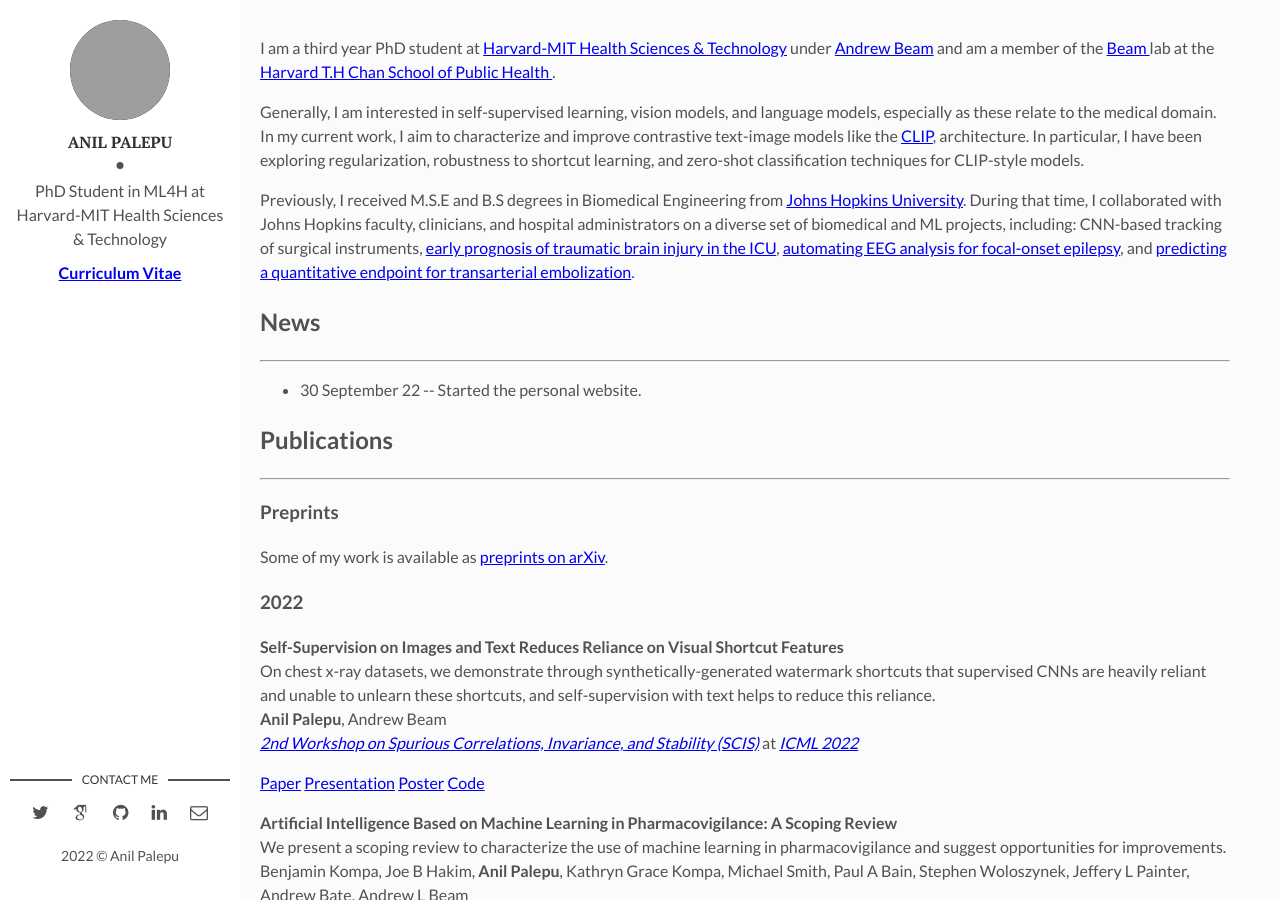
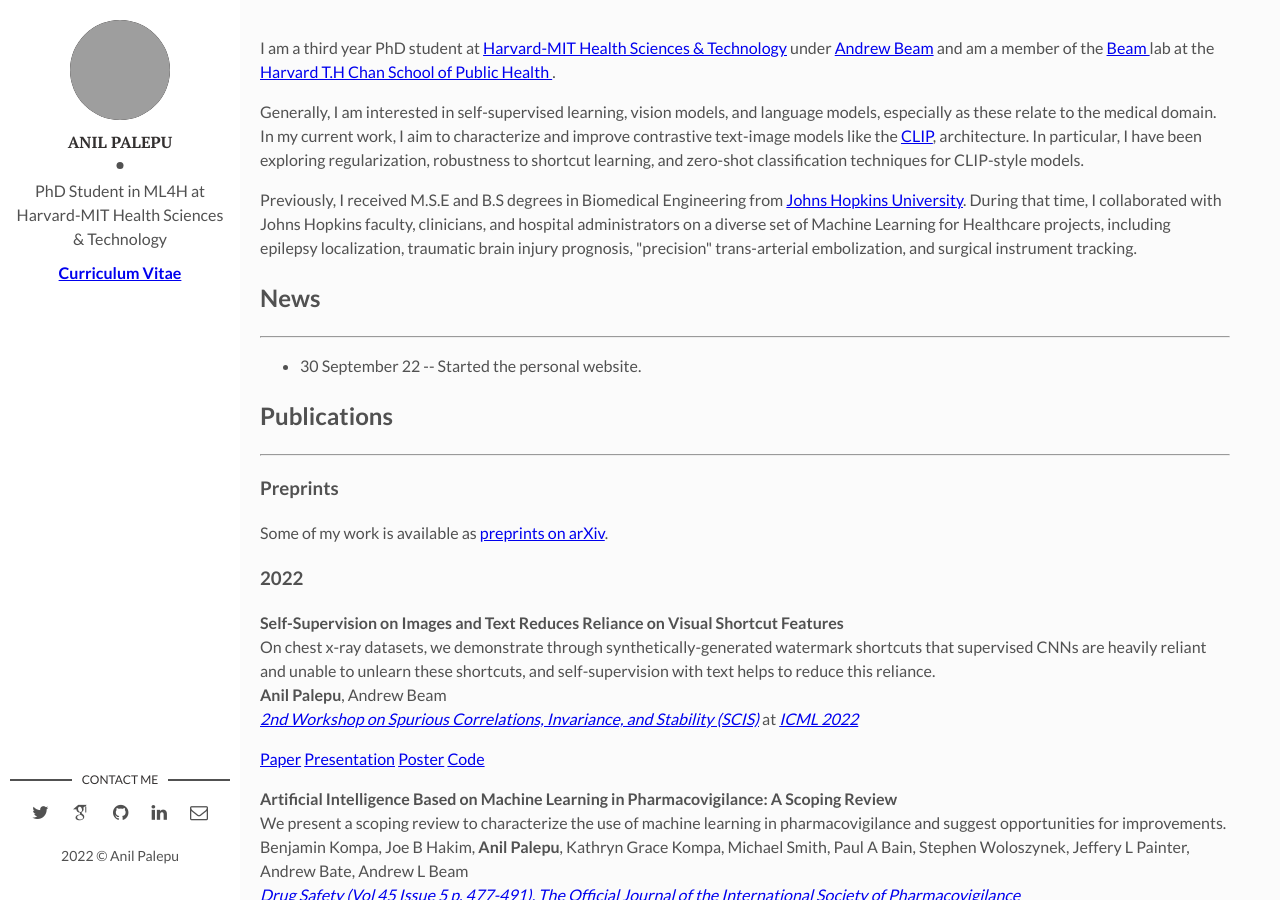
Before and after one commit to apalepu13/apalepu13.GitHub.io, a Jekyll site: the page built from index.html, in a window 1280 px wide and 900 px high. Built offline with Jekyll 4.4.1, drawn with Linux system fonts in a browser that asks for light colours; nearby versions of some CDN libraries; some web fonts are replaced; the list of posts is cut into pages by our own code; grey boxes are pictures that could not be loaded.

Commit message:
Fixed bolding issue and prior experience section

```diff
--- a/index.html
+++ b/index.html
@@ -12,8 +12,7 @@
   		</p><p>
         Generally, I am interested in self-supervised learning, vision models, and language models, especially as these relate to the medical domain. In my current work, I aim to characterize and improve contrastive text-image models like the <a href='https://openai.com/blog/clip/'>CLIP</a>, architecture. In particular, I have been exploring regularization, robustness to shortcut learning, and zero-shot classification techniques for CLIP-style models.
       </p><p>
-        Previously, I received M.S.E and B.S degrees in Biomedical Engineering from <a href="https://www.jhu.edu">Johns Hopkins University</a>. During that time, I collaborated with Johns Hopkins faculty, clinicians, and hospital administrators on a diverse set of biomedical and ML projects, including: CNN-based tracking of surgical instruments, <a href="https://www.nature.com/articles/s41598-021-99397-4">early prognosis of traumatic brain injury in the ICU</a>, <a href="https://ieeexplore.ieee.org/abstract/document/8512244">automating EEG analysis for focal-onset epilepsy</a>, and <a href="https://asmedigitalcollection.asme.org/medicaldevices/article-abstract/15/2/021005/1090562/Establishing-a-Quantitative-Endpoint-for">predicting a quantitative endpoint for transarterial embolization</a>.
-        </p></div>
+        Previously, I received M.S.E and B.S degrees in Biomedical Engineering from <a href="https://www.jhu.edu">Johns Hopkins University</a>. During that time, I collaborated with Johns Hopkins faculty, clinicians, and hospital administrators on a diverse set of Machine Learning for Healthcare projects, including epilepsy localization, traumatic brain injury prognosis, "precision" trans-arterial embolization, and surgical instrument tracking.</p></div>
 
         <div class="row">
           <h2><a name="news"></a>News</h2>
@@ -76,7 +75,7 @@
       	  </p>
 
           <p>
-            <strong>Establishing a Quantitative Endpoint for Transarterial Embolization From Real-Time Pressure Measurements<br>
+            <strong>Establishing a Quantitative Endpoint for Transarterial Embolization From Real-Time Pressure Measurements</strong><br>
             We describe the design of a novel pressure-sensing multilumen catheter and present in-vitro experiments demonstrating that 1) occluded vessel pressure served as a targetable embolization endpoint and 2) off-target embolization could be characterized as a function of injection and vessel pressure<br>
             Prateek C. Gowda,  Victoria X. Chen,  Miguel C. Sobral,  Taylor L. Bobrow,  Tatiana Gelaf Romer,  <strong>Anil K. Palepu</strong>, Joanna Y. Guo,  Dohyung J. Kim,  Andrew S. Tsai,  Steven Chen,  Clifford R. Weiss,  Nicholas J. Durr
                 <a href='https://asmedigitalcollection.asme.org/medicaldevices/issue/15/2'>The American Society of Mechanical Engineers (ASME) Journal of Medical Devices, Vol 15 Issue 2</a>
```
